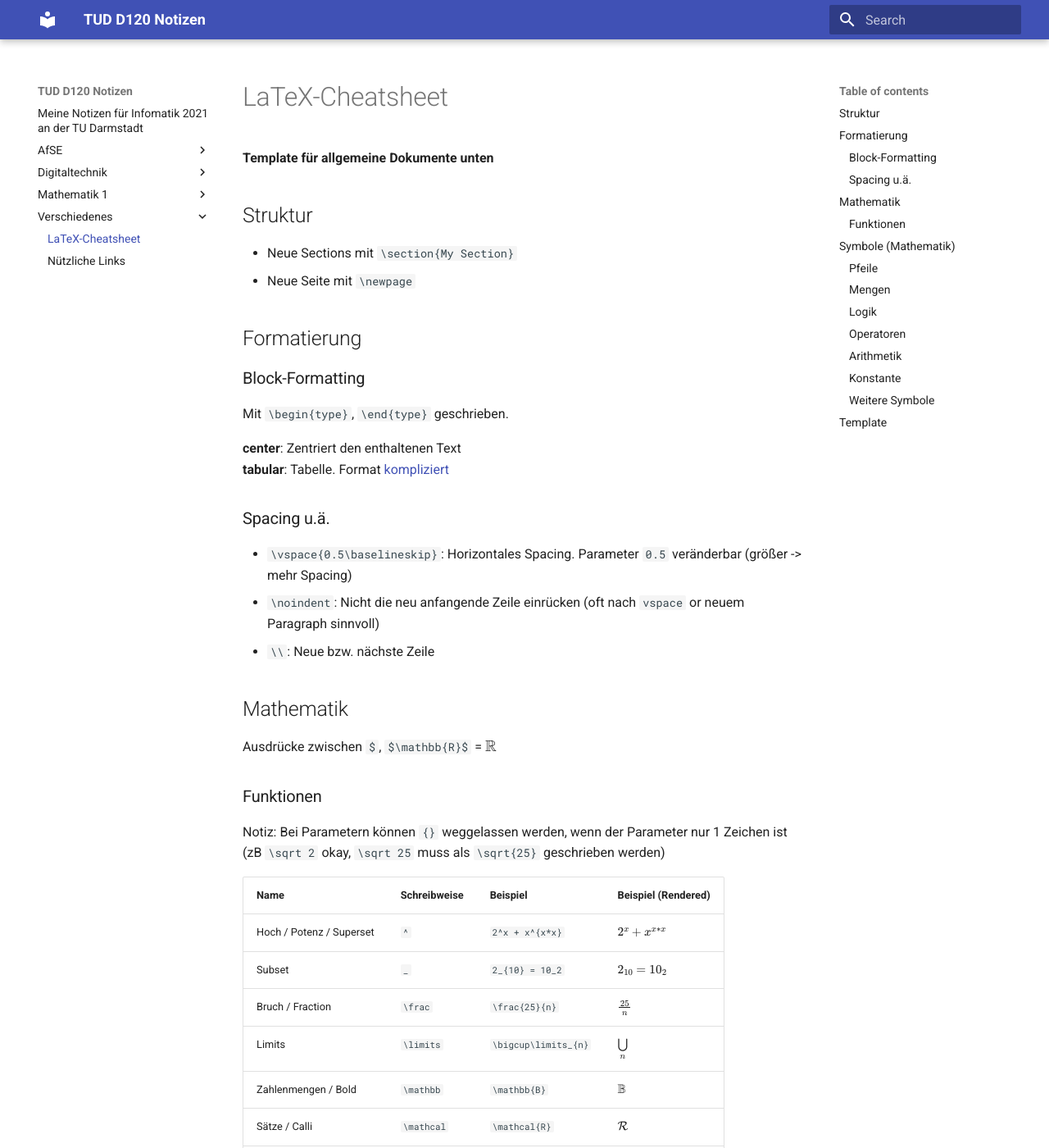
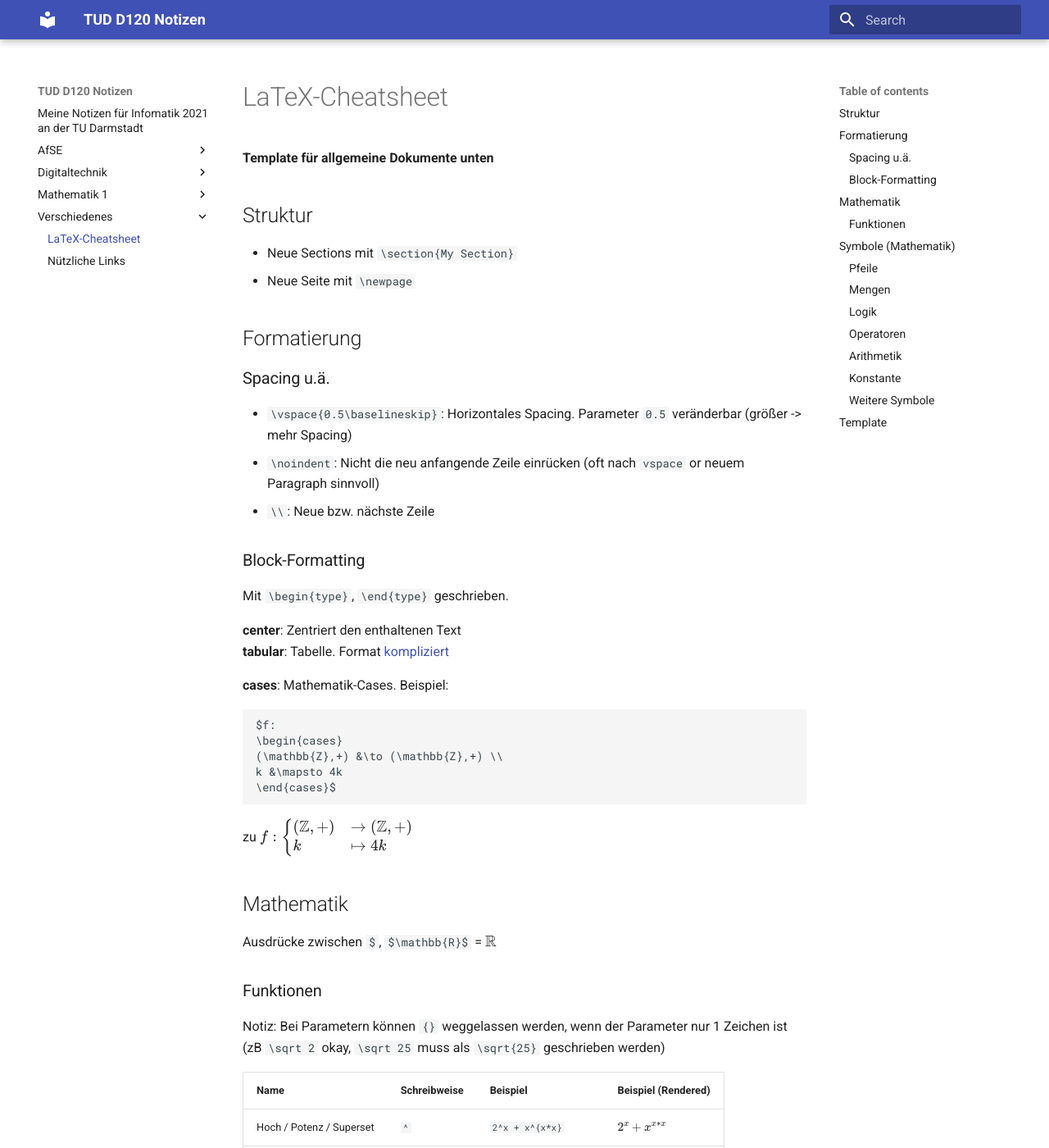
Before and after one commit to aurelilia/fb20-notes, an MkDocs documentation site: the page built from docs/Verschiedenes/LaTeX.md, in a window 1280 px wide and 1400 px high. Shown: the whole window at 82% size. Built offline with MkDocs 1.6.1 and Material for MkDocs 9.7.7, drawn with Linux system fonts in a browser that asks for light colours; some of the changed text lies outside the part shown.

Commit message:
Math 2.3

````diff
--- a/docs/Verschiedenes/LaTeX.md
+++ b/docs/Verschiedenes/LaTeX.md
@@ -8,16 +8,31 @@
 
 
 ## Formatierung
+### Spacing u.ä.
+- `\vspace{0.5\baselineskip}`: Horizontales Spacing. Parameter `0.5` veränderbar (größer -> mehr Spacing)
+- `\noindent`: Nicht die neu anfangende Zeile einrücken (oft nach `vspace` or neuem Paragraph sinnvoll)
+- `\\`: Neue bzw. nächste Zeile
+
 ### Block-Formatting
 Mit `\begin{type}`, `\end{type}` geschrieben.
 
 **center**: Zentriert den enthaltenen Text
 **tabular**: Tabelle. Format [kompliziert](https://www.overleaf.com/learn/latex/Tables)
 
-### Spacing u.ä.
-- `\vspace{0.5\baselineskip}`: Horizontales Spacing. Parameter `0.5` veränderbar (größer -> mehr Spacing)
-- `\noindent`: Nicht die neu anfangende Zeile einrücken (oft nach `vspace` or neuem Paragraph sinnvoll)
-- `\\`: Neue bzw. nächste Zeile
+**cases**: Mathematik-Cases. Beispiel:
+```
+$f:
+\begin{cases}
+(\mathbb{Z},+) &\to (\mathbb{Z},+) \\
+k &\mapsto 4k
+\end{cases}$
+```
+zu
+$f:
+\begin{cases}
+(\mathbb{Z},+) &\to (\mathbb{Z},+) \\
+k &\mapsto 4k
+\end{cases}$
 
 
 ## Mathematik
````
Also changed, not shown: other parts of docs/Verschiedenes/LaTeX.md (+2 -0 lines), docs/Mathematik 1/2. Algebraische Strukturen/2.3_gruppen.md (added, +123 -0 lines).
